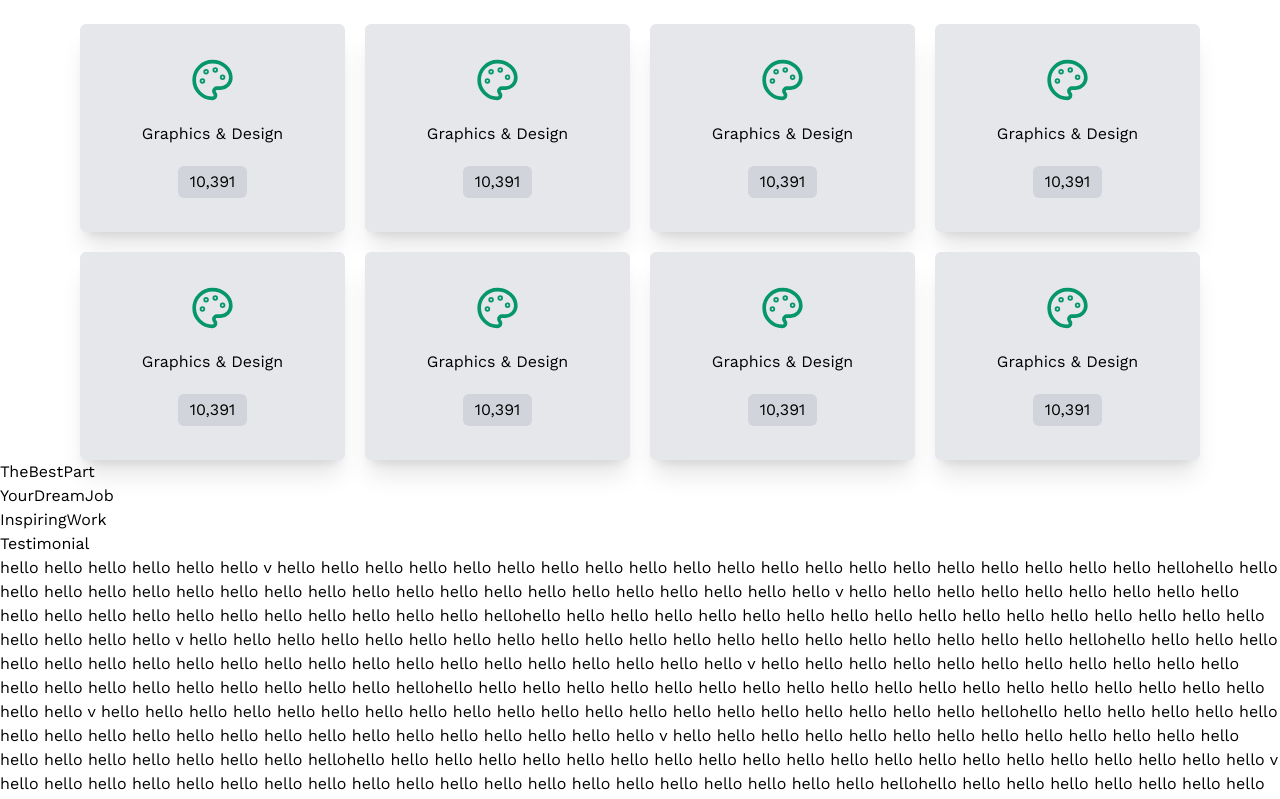
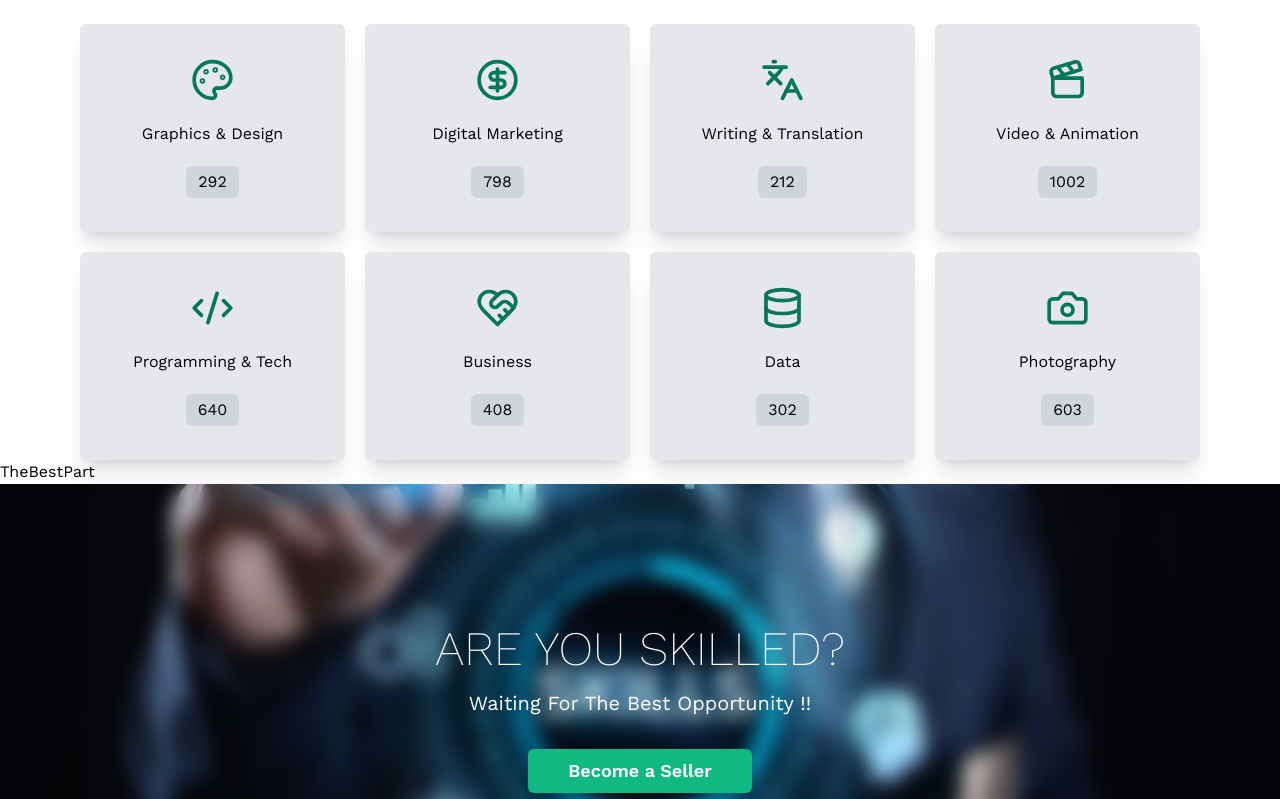
Before and after one commit to rubaith-dev/GigMagnet, a Next.js app in the folder client/: page / in a window 1280 px wide. Shown: the part 900-1699 px from the top of the page. Built offline with nearby package versions, Linux system fonts and the light colour scheme.

Commit message:
Popular category and you dream job section added

```diff
--- a/client/src/components/Homepage/PopularCategory/index.js
+++ b/client/src/components/Homepage/PopularCategory/index.js
@@ -1,8 +1,7 @@
 import React from "react";
 import { PopularCategoryCard, Title } from "@/components/Shared";
 import { motion } from "framer-motion";
-
-const categories = [1, 2, 3, 4, 5, 6, 7, 8];
+import categories  from "./popularCategory";
 
 const parentAnimation = {
   hidden: { opacity: 0 },
@@ -17,7 +16,7 @@ const parentAnimation = {
 const itemAnimation = {
   hidden: {
     opacity: 0,
-    y:50,
+    y: 50,
   },
   show: {
     opacity: 1,
@@ -39,10 +38,14 @@ const PopularCategory = () => {
         initial="hidden"
         animate="show"
       >
-        {categories.map((category) => {
+        {categories.map(({ name, Icon, gigCount }) => {
           return (
             <motion.div variants={itemAnimation}>
-              <PopularCategoryCard />
+              <PopularCategoryCard
+                name={name}
+                Icon={Icon}
+                gigCount={gigCount}
+              />
             </motion.div>
           );
         })}
--- /dev/null
+++ b/client/src/components/Homepage/PopularCategory/popularCategory.js
@@ -0,0 +1,47 @@
+import { CircleDollarSign,Palette, Languages, Clapperboard, Code2, HeartHandshake, Database, Camera } from "lucide-react"
+
+
+const categories = [
+    {
+        Icon: Palette,
+        name:"Graphics & Design",
+        gigCount: 292
+    },
+    {
+        Icon:CircleDollarSign ,
+        name:"Digital Marketing",
+        gigCount: 798
+    },
+    {
+        Icon:Languages ,
+        name:"Writing & Translation",
+        gigCount: 212
+    },
+    {
+        Icon:Clapperboard ,
+        name:"Video & Animation",
+        gigCount: 1002
+    },
+    {
+        Icon:Code2 ,
+        name:"Programming & Tech",
+        gigCount: 640
+    },
+    {
+        Icon:HeartHandshake ,
+        name:"Business",
+        gigCount: 408
+    },
+    {
+        Icon:Database ,
+        name:"Data",
+        gigCount: 302
+    },
+    {
+        Icon:Camera ,
+        name:"Photography",
+        gigCount: 603
+    }
+]
+
+export default categories
--- a/client/src/components/Homepage/YourDreamJob/index.js
+++ b/client/src/components/Homepage/YourDreamJob/index.js
@@ -1,9 +1,26 @@
-import React from 'react'
+import React from "react";
 
 const YourDreamJob = () => {
   return (
-    <div>YourDreamJob</div>
-  )
-}
+    <div className="bg-skill_image h-[450px] w-full bg-cover bg-center bg-no-repeat relative">
+      <div className="h-full w-full absolute backdrop-blur-[10px]"></div>
+      <div className="w-full h-full absolute grid place-items-center">
+        <div className="text-white w-full">
+          <h1 className="text-5xl uppercase font-extralight text-center">
+            Are you Skilled?
+          </h1>
+          <p className="text-xl capitalize mt-4 mb-8 text-center">
+            Waiting for the best opportunity !!
+          </p>
+          <div className="w-full grid">
+            <button className="bg-primary-500 hover:bg-white hover:text-primary-500 h mx-auto px-10 py-2 rounded-md font-semibold text-lg duration-300">
+              Become a Seller
+            </button>
+          </div>
+        </div>
+      </div>
+    </div>
+  );
+};
 
-export default YourDreamJob
+export default YourDreamJob;
--- a/client/src/components/Shared/PopularCategoryCard/index.js
+++ b/client/src/components/Shared/PopularCategoryCard/index.js
@@ -1,20 +1,20 @@
 import React from "react";
 import { Palette } from "lucide-react";
 
-const PopularCategoryCard = () => {
+const PopularCategoryCard = ({Icon,name,gigCount}) => {
   return (
     <div className="h-52 rounded-md bg-gray-200 grid place-items-center shadow-xl cursor-pointer hover:bg-primary-500 group hover:scale-105 transition-all ease-in-out duration-500">
       <div className="w-full">
-        <Palette
+        <Icon
           size={44}
-          className="text-primary-600 w-full group-hover:text-white transition-all ease-in-out duration-500"
+          className="text-primary-700 w-full group-hover:text-white transition-all ease-in-out duration-500"
         />
         <p className="my-5 w-full text-center group-hover:text-white transition-all ease-in-out duration-500">
-          Graphics & Design
+          {name}
         </p>
         <div className="w-full">
           <p className="bg-gray-300 w-fit px-3 py-1 rounded-md mx-auto group-hover:bg-primary-600 group-hover:text-white transition-all ease-in-out duration-500">
-            10,391
+            {gigCount}
           </p>
         </div>
       </div>
--- a/client/tailwind.config.js
+++ b/client/tailwind.config.js
@@ -9,6 +9,7 @@ module.exports = {
     extend: {
       backgroundImage: {
         hero_image: "url('/Assets/hero_1.jpg.webp')",
+        skill_image:"url('/Assets/Technical-Skills.jpg')"
       },
 
       colors: {
```
Also changed, not shown: client/public/Assets/Technical-Skills.jpg (added).
